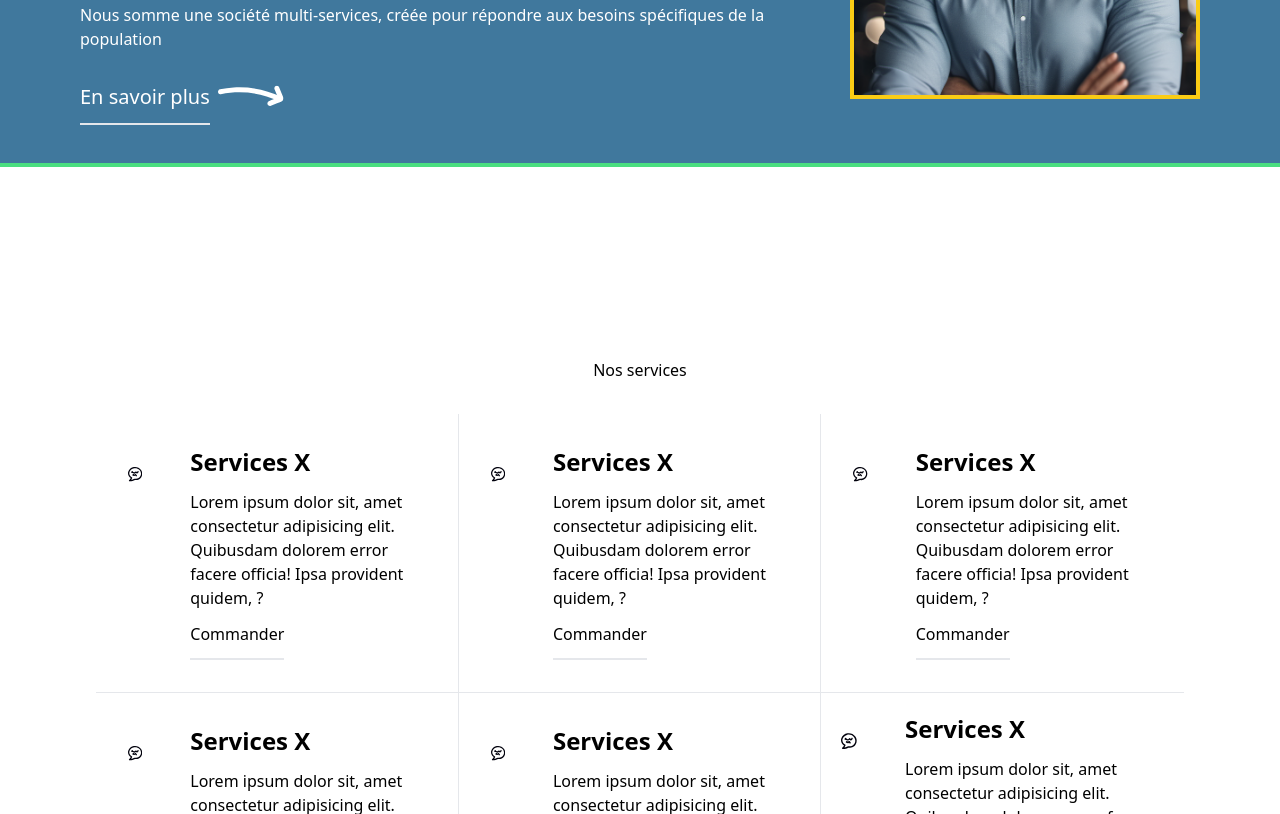
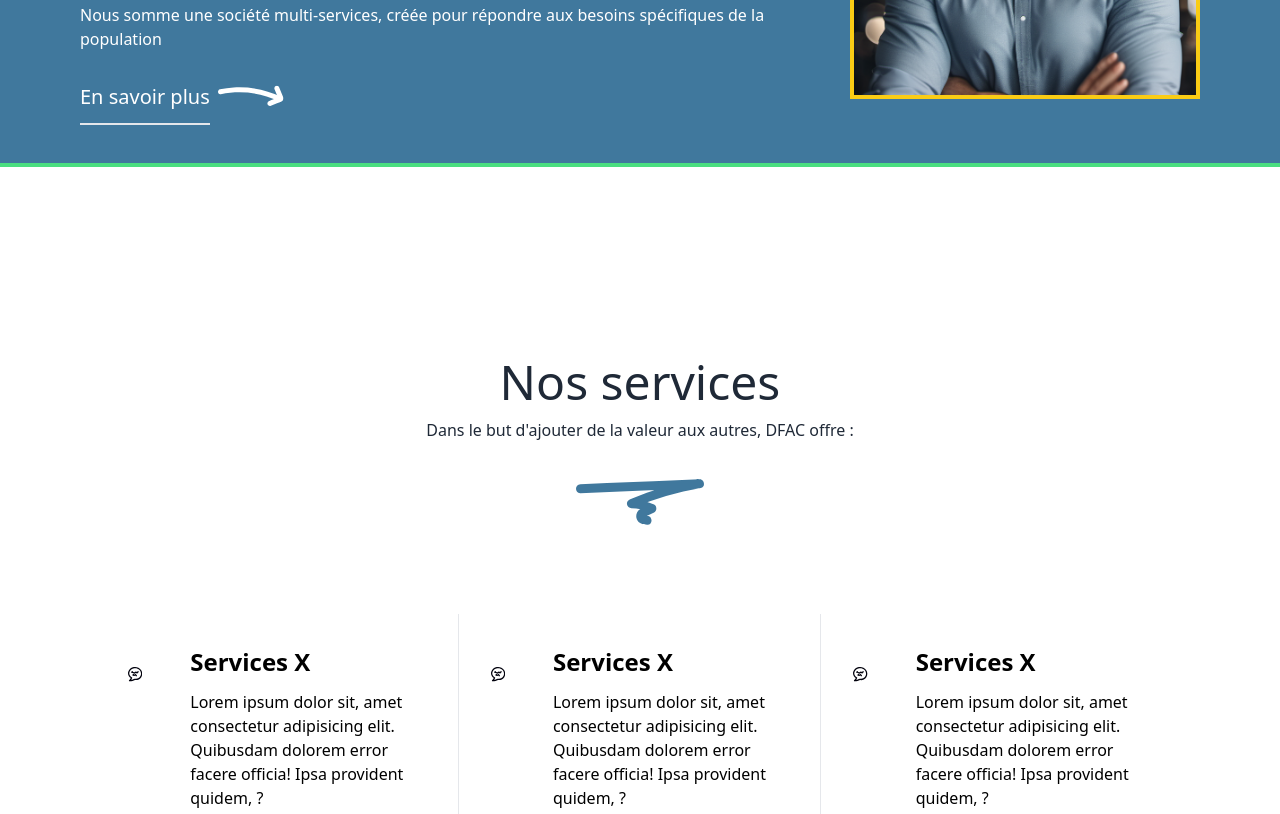
Before and after one commit to vanotis720/dfac-website, a website: page index.html in a window 1280 px wide. Shown: the part 442-1256 px from the top of the page. Drawn offline with nearby package versions, Linux system fonts and the light colour scheme.

Commit message:
add title bloc

```diff
--- a/index.html
+++ b/index.html
@@ -44,7 +44,7 @@
                 </ul>
             </div>
         </nav>
-        <div class="md:flex mb-20 md:items-center border-y-4 border-green-400 bg-[#40789D] md:px-20">
+        <div class="md:flex mb-8 md:mb-20 md:items-center border-y-4 border-green-400 bg-[#40789D] md:px-20">
             <div class="text-center md:text-left text-white md:mr-16 mt-8 md:mt-0">
                 <h1 class="capitalize text-3xl lg:text-8xl">Votre besoin, notre préoccupation </h1>
                 <p class="mt-5">
@@ -70,8 +70,16 @@
     </header>
     <main>
         <div id="services" class="border-b-4 border-green-400 grid grid-cols-1 md:grid-cols-3 md:px-24 mb-12 pb-8">
-            <div class="md:col-span-3 m-auto pb-8">
-                <h3 class="">Nos services</h3>
+            <div class="md:col-span-3 m-auto pb-5 md:pb-16 text-center mx-8 md:mx-0 text-gray-800">
+                <h3 class="text-5xl ">Nos services</h3>
+                <p class="my-3 font-light">
+                    Dans le but d'ajouter de la valeur aux autres, DFAC offre :
+                </p>
+                <svg class="w-32 h-24 mx-auto fill-[#40789D]" xmlns="http://www.w3.org/2000/svg"
+                    viewBox="0 0 70.63932 25.23866" creator="Katerina Limpitsouni">
+                    <path
+                        d="M2.41072,7.75929c17.02568-.71364,34.05136-1.42727,51.07704-2.14091l14.70022-.61616-.6646-4.9107c-12.91114,2.24931-25.50153,6.02077-37.59863,11.04984-1.14989,.47804-1.99105,1.41114-1.79075,2.743,.18277,1.21528,1.18621,2.16637,2.45535,2.1677,3.4797,.00364,6.85119,.81258,9.99116,2.3105v-4.31735c-1.72999,.82125-3.65929,1.50251-5.2661,2.545-1.85577,1.20401-2.56038,3.57856-1.73346,5.61093,.99904,2.45541,3.31379,2.88317,5.70214,3.03169,3.21346,.19982,3.20156-4.80092,0-5-.42704-.02655-.86602-.10566-1.29319-.10946-.13576-.00121,.18317,.04243,.17324,.1348-.03856,.35884-.0895-.27388,.03982,.08986,.16194,.45549,.043-.29009,.0075,.15826-.02632,.33249-.53569,.38661,.03405,.1632,.2588-.10148,.50866-.24147,.75941-.3605,1.36673-.64881,2.73345-1.29761,4.10018-1.94642,1.63647-.77686,1.63166-3.53897,0-4.31735-3.94824-1.8835-8.12283-2.98855-12.51475-2.99314l.6646,4.9107c12.09709-5.02907,24.68748-8.80052,37.59863-11.04984,2.7805-.4844,2.12863-5.02778-.6646-4.9107C51.16231,.71586,34.13662,1.42949,17.11094,2.14313L2.41072,2.75929c-3.20582,.13437-3.22276,5.13508,0,5h0Z"
+                        origin="undraw" /></svg>
             </div>
             <div class="flex border-b border-r p-8">
                 <svg xmlns="http://www.w3.org/2000/svg" width="55.59259" height="56.25544"
```
Also changed, not shown: ressources/styles/output.css.
